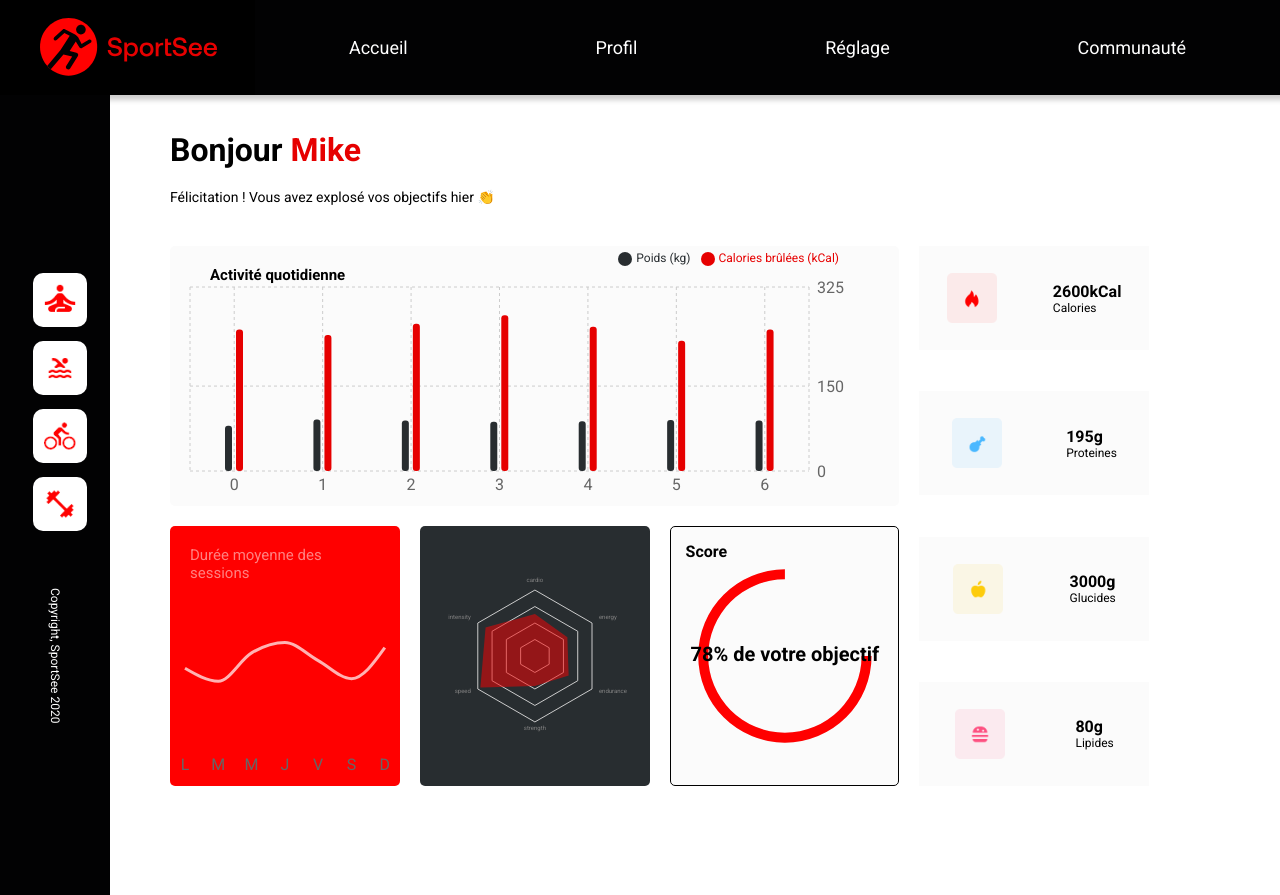
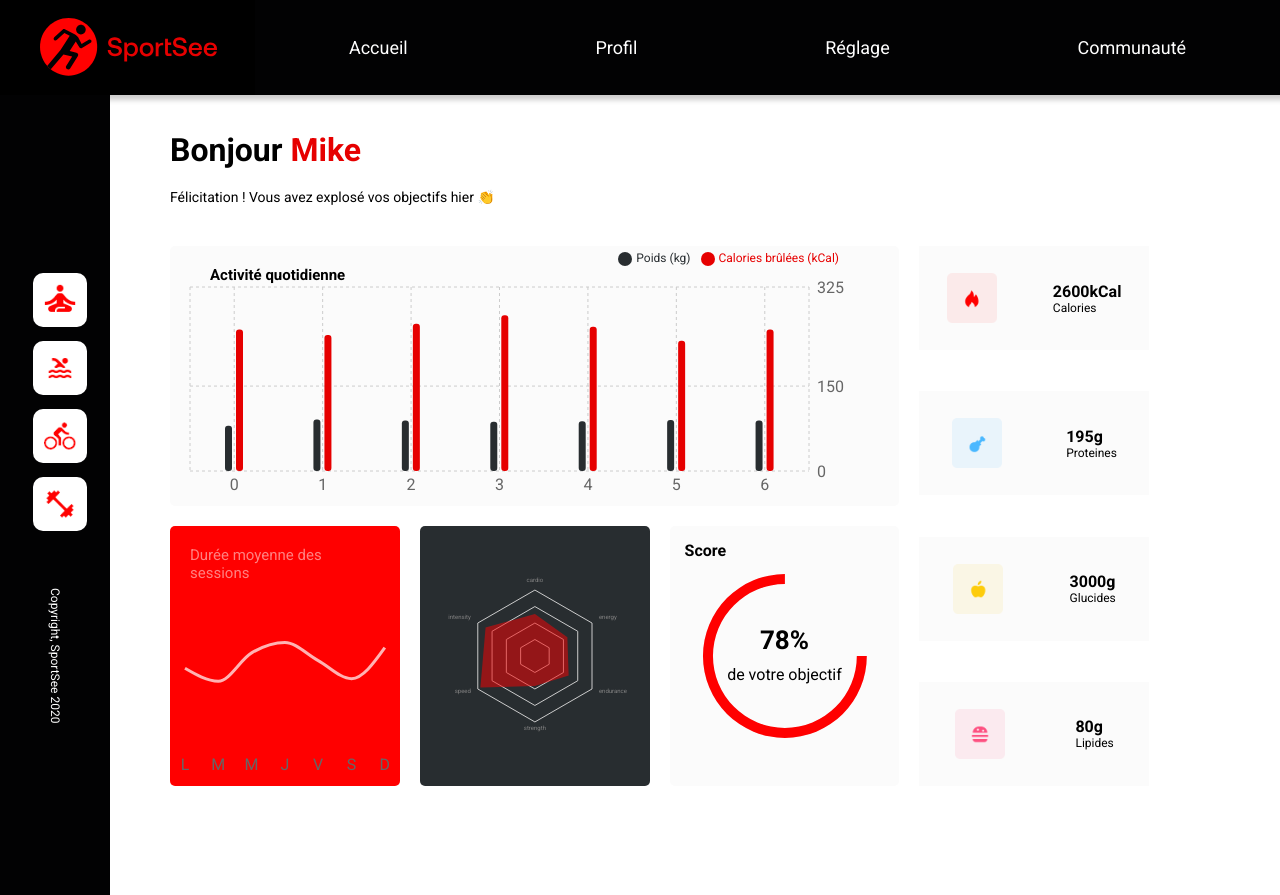
Before and after one commit to Erwandeb/BELLEVILLE_PROJET-12_SPORTSEE, a React (Create React App) app: page / in a window 1280 px wide. Built offline with nearby package versions, Linux system fonts and the light colour scheme.

Commit message:
refix dailyscore

```diff
--- a/src/components/DailyScore.js
+++ b/src/components/DailyScore.js
@@ -20,17 +20,19 @@ const DailyScore = ({ user }) => {
 
     console.log("user", user.todayScore);
     const dailyScore = user.todayScore*100;
-    const testing = <div>hello</div>
     const circleSize = 2000;
 
     return (
         <div className="dailyScoreChart">
             <p className="title-daily-score">Score</p>
+                <div className="affichage-daily-score">
+                    <p className="score-pourcentage">{dailyScore}%</p>
+                    <p className="texte-score"> de votre objectif</p>
+                </div>
             <ResponsiveContainer width="100%" height="100%">
                 <RadialBarChart
-
-                    innerRadius="75%"
-                    outerRadius="75%"
+                    innerRadius="70%"
+                    outerRadius="70%"
                     barSize={10}
                     data={[{value:dailyScore}]}
                     startAngle={90}
@@ -38,28 +40,18 @@ const DailyScore = ({ user }) => {
                     blendStroke
                     cx="50%"
                     cy="50%"
-
+                    radius={10}
                 >
                     <RadialBar
                         background
-                        radius={3}
                         dataKey="value"
                         fill="#FF0000"
                         minAngle={15}
                         clockWise={false}
+                        radius={10}
                     />
 
-                    <text
-                       x="50%"
-                       y="50%"
-                        textAnchor="middle"
-                        dominantBaseline="middle"
-                        className="progress-label"
-                        fill="#000000"
-                        >
-                        {dailyScore}%
-                        de votre objectif
-                    </text>
+
                 </RadialBarChart>
             </ResponsiveContainer>
         </div>
--- a/src/style/components/_dailyScore.scss
+++ b/src/style/components/_dailyScore.scss
@@ -3,7 +3,6 @@
     height:100%;
     width: 100%;
     border-radius: 5px;
-    border: 1px solid black;
     grid-column: 3;
     grid-row: 2;
     position: relative;
@@ -18,11 +17,9 @@
 
 .affichage-daily-score{
     position: absolute;
-    top: 37%;
-    left: 37%;
-    right: 40%;
+    top: 35%;
     z-index: 1;
-    width: 65px;
+    width: 100%;
     height: 75px;
     display: flex;
     flex-direction: column;
@@ -53,8 +50,8 @@
     align-items: center;
     text-align: center;
     justify-content: center;
+
 }
-
 
 
 @media screen and (max-width:1439px){
```
